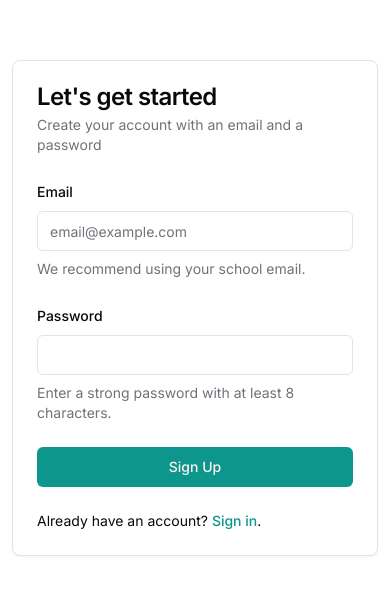
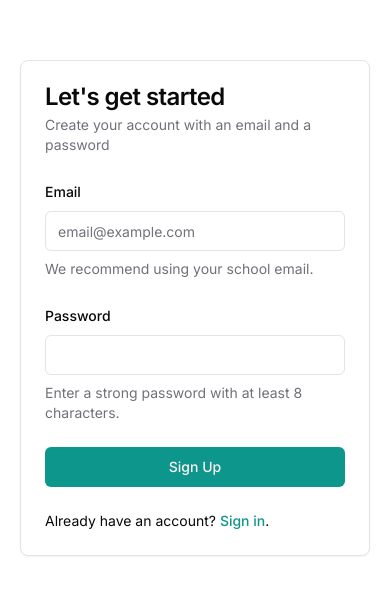
Before and after one commit to kz4killua/open-tutor, a Next.js app in the folder frontend/: page /accounts/signup in a window 390 px wide. Shown: the part 114-708 px from the top of the page. Built offline with nearby package versions, Linux system fonts and the light colour scheme; no server answers.

Commit message:
Make responsivity changes on sign in and sign up pages

```diff
--- a/frontend/src/app/accounts/signin/page.tsx
+++ b/frontend/src/app/accounts/signin/page.tsx
@@ -15,12 +15,14 @@ import { useForm } from "react-hook-form"
 import { z } from "zod"
 import { Loader } from "lucide-react"
 import { Suspense } from 'react'
+import Container from "@/components/shared/container"
 
 
 export default function SignInPage() {
 
   return (
-    <main className="h-dvh flex items-center justify-center p-3">
+    <main>
+      <Container className="h-dvh flex items-center justify-center p-3">
         <Card className="w-[600px]">
           <CardHeader>
             <CardTitle>Welcome back</CardTitle>
@@ -39,6 +41,7 @@ export default function SignInPage() {
             </p>
           </CardFooter>
         </Card>
+      </Container>
     </main>
   )
 }
--- a/frontend/src/app/accounts/signup/page.tsx
+++ b/frontend/src/app/accounts/signup/page.tsx
@@ -16,12 +16,14 @@ import { useForm } from "react-hook-form"
 import { toast } from "sonner"
 import { z } from "zod"
 import { Suspense } from 'react'
+import Container from "@/components/shared/container"
 
 
 export default function SignUpPage() {
 
   return (
-    <main className="h-dvh flex items-center justify-center p-3">
+    <main>
+      <Container className="h-dvh flex items-center justify-center p-3">
         <Card className="w-[600px]">
           <CardHeader>
             <CardTitle>Let&apos;s get started</CardTitle>
@@ -40,6 +42,7 @@ export default function SignUpPage() {
             </p>
           </CardFooter>
         </Card>
+      </Container>
     </main>
   )
 }
```
Lines whose indentation alone changed are shown as unchanged.
